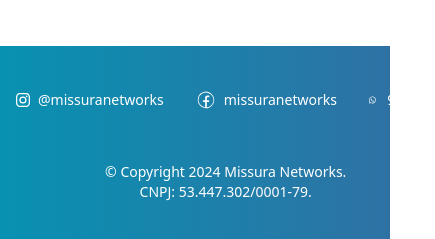
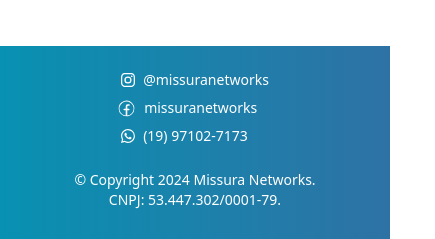
Before and after one commit to mmissura/missura-networks, a React (Vite) app: page / in a window 390 px wide. Shown: the part 2798-3037 px from the top of the page, 435 px wide, since content can reach past the window. Built offline with nearby package versions, Linux system fonts and the light colour scheme.

Commit message:
refactor: change footer

```diff
--- a/src/App.jsx
+++ b/src/App.jsx
@@ -28,6 +28,7 @@
               target='_blank'
               className='bg-green-700 text-white py-3 px-4 flex justify-center
           items-center gap-3 rounded-xl mb-12 cursor-pointer'
+          rel='noopener noreferrer'
             >
               <BsWhatsapp /> Fale conosco
             </a>
@@ -197,6 +198,7 @@
           href='https://wa.me/5519971027173'
           target='_blank'
           className='bg-green-700 text-white py-3 px-10 flex justify-center items-center gap-3 rounded-xl mb-12 cursor-pointer'
+          rel='noopener noreferrer'
         >
           <BsWhatsapp /> Fale conosco
         </a>
@@ -204,23 +206,25 @@
 
 
       <footer className='text-center bg-gradient-to-r from-cyan-600 bg-[#2E72A4] text-sm'>
-        <div className='flex flex-wrap justify-beetween items-center
+        <div className='flex flex-cols-2 justify-beetween items-center
          2xl:flex-col-2 xl:flex-col-2 lg:flex-col-2 text-center p-4 flex-col-reverse'>
 
 
 
           <div className='text-start flex justify-center items-center'>
-            <p className='my-4 text-white p-2 text-center'>
+            <p className='my-2 text-white p-2 text-center'>
               &copy; Copyright 2024 Missura Networks. <br />CNPJ: 53.447.302/0001-79.
             </p>
           </div>
 
-          <div className='flex flex-col-3 justify-beetween items-center text-center m-auto my-2 gap-8 text-white text-md'>
+          <div className='2xl:flex 2xl:flex-col-3 xl:flex xl:flex-col-3 lg:flex lg:flex-col-3
+          flex-col-2 justify-between items-center text-center m-auto gap-8 text-white text-md'>
             <a
               target='_blank'
+              rel='noopener noreferrer'
               href="https://instagram.com/missuranetworks">
 
-              <p className='flex justify-between items-center gap-2'>
+              <p className='flex justify-start items-center gap-2 my-2 mx-1'>
                 <BsInstagram /> @missuranetworks
               </p>
 
@@ -228,18 +232,20 @@
 
             <a
               target='_blank'
+              rel='noopener noreferrer'
               href="https://www.facebook.com/profile.php?id=61566022891643">
 
-              <p className='flex justify-between items-center gap-2'>
-              <CiFacebook size={20}/> missuranetworks
+              <p className='flex justify-start items-center gap-2 my-2'>
+              <CiFacebook size={19}/> missuranetworks
               </p>
 
             </a>
 
-            <p className='flex justify-between items-center gap-2'>
+            <p className='flex justify-start items-center gap-2 my-2 mx-1'>
               <a
                 href='https://wa.me/5519971027173'
                 target='_blank'
+                rel='noopener noreferrer'
                 className='flex flex-col-2 justify-between items-center gap-2'
               >
                 <BsWhatsapp />  (19) 97102-7173
```
